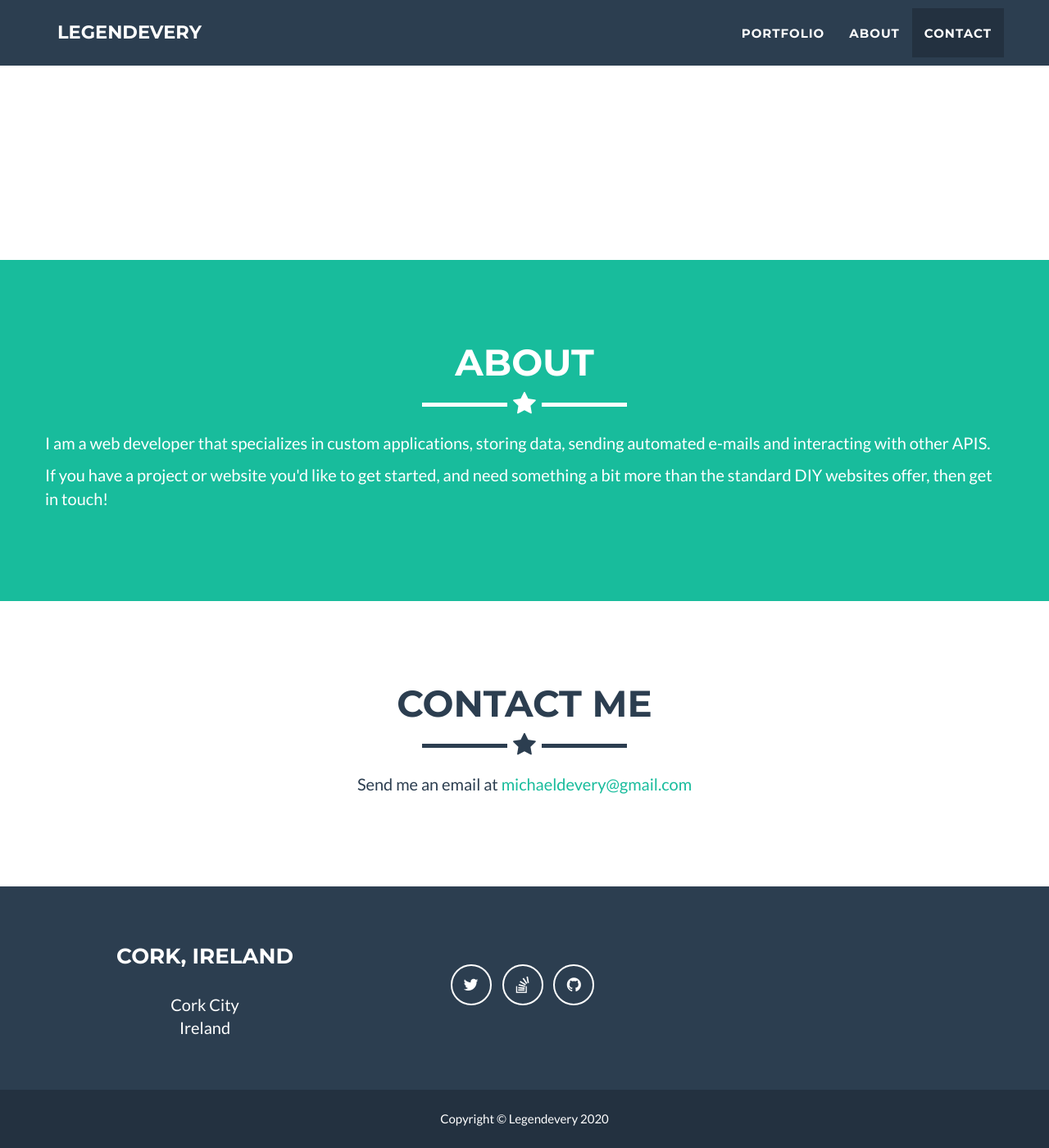
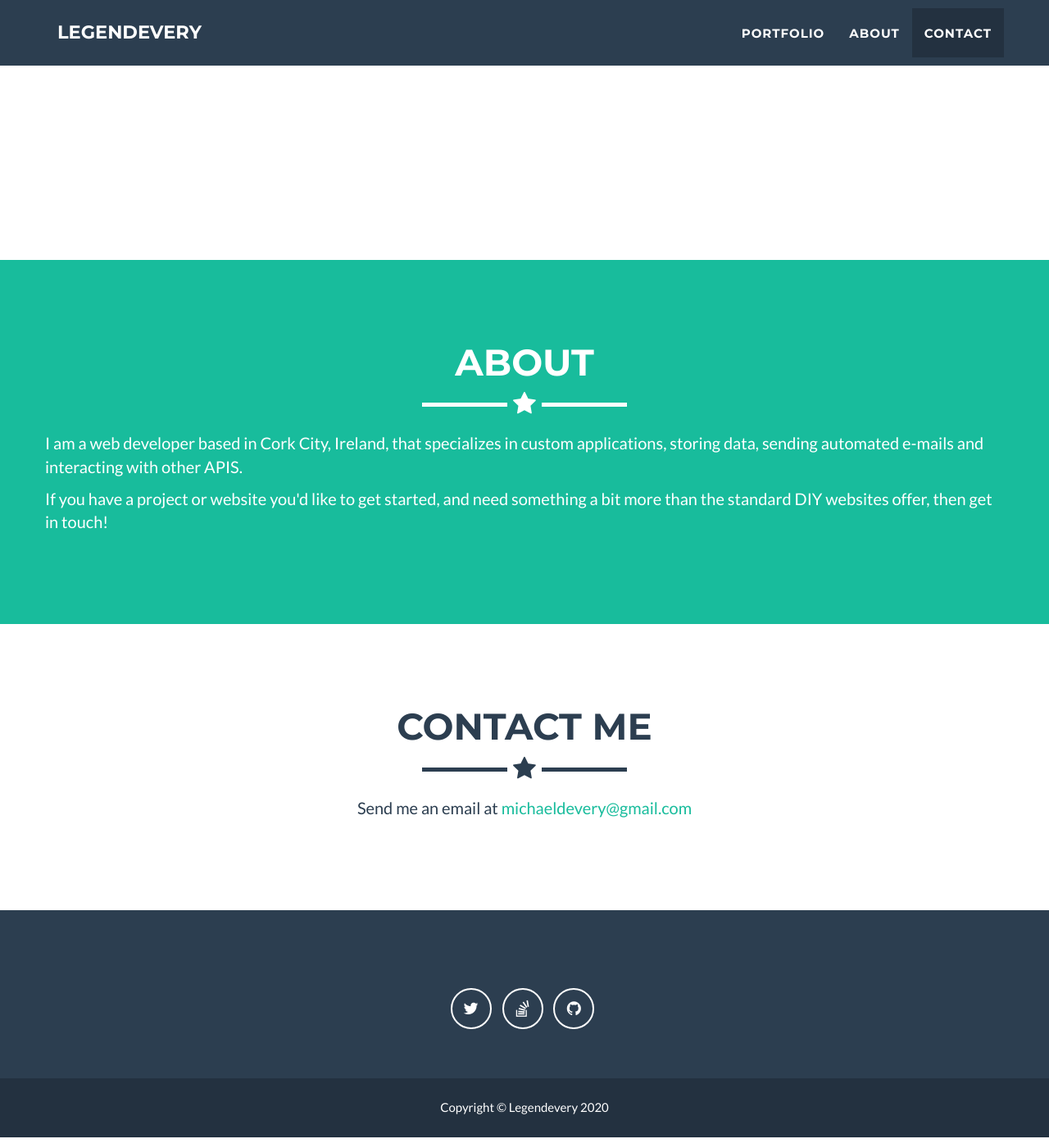
Before and after one commit to legendevery/legendevery.github.io, a Jekyll site: the page built from _posts/2020-11-16-project-1.markdown, in a window 1280 px wide and 1400 px high, scrolled down 1137 px. Shown: the whole window at 82% size. Built offline with Jekyll 4.4.1, drawn with Linux system fonts in a browser that asks for light colours.

Commit message:
Updateing location

```diff
--- a/_config.yml
+++ b/_config.yml
@@ -23,7 +23,6 @@ color:
 # Footer settings
 footer:
   copyright: Legendevery
-  location: Cork, Ireland
 
 # Social networks usernames (many more available: google-plus, flickr, dribbble, pinterest, instagram, tumblr, linkedin, etc.)
 social:
@@ -33,11 +32,6 @@ social:
     url: https://stackoverflow.com/users/1196369/mickadoo
   - title: github
     url: http://github.com/mickadoo
-
-# Postal address (add as many lines as necessary)
-address:
-  - line: Cork City
-  - line: Ireland
 
 # Build settings
 markdown: kramdown
--- a/_includes/about.html
+++ b/_includes/about.html
@@ -9,10 +9,10 @@
             </div>
             <div class="row">
                 <p>
-                    I am a web developer that specializes in custom applications, storing data, sending automated e-mails and interacting with other APIS.
+                    I am a web developer based in Cork City, Ireland, that specializes in custom applications, storing data, sending automated e-mails and interacting with other APIS.
                 </p>
                 <p>
-                    If you have a project or website you'd like to get started, and need something a bit more than the standard DIY websites offer, then <a class="link" href="mailto:michaeldevery@gmail.com">get in touch</a>!
+                    If you have a project or website you'd like to get started, and need something a bit more than the standard DIY websites offer, then <a class="link" href="mailto:{{ site.email }}">get in touch</a>!
                 </p>
             </div>
         </div>
```
